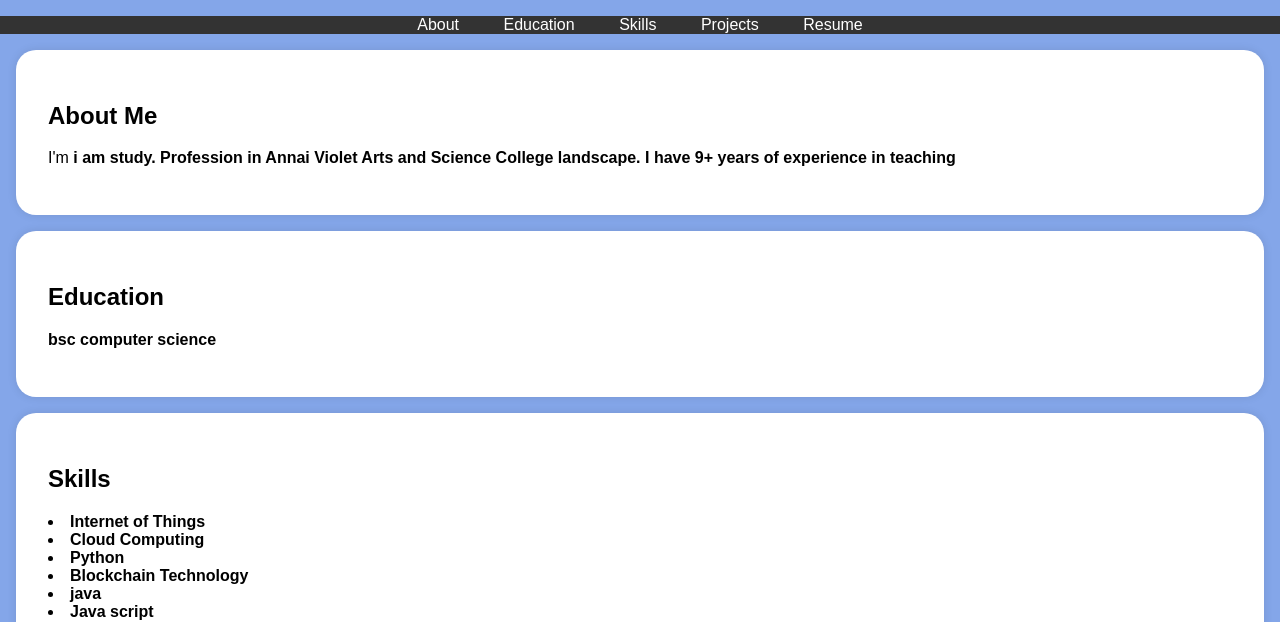
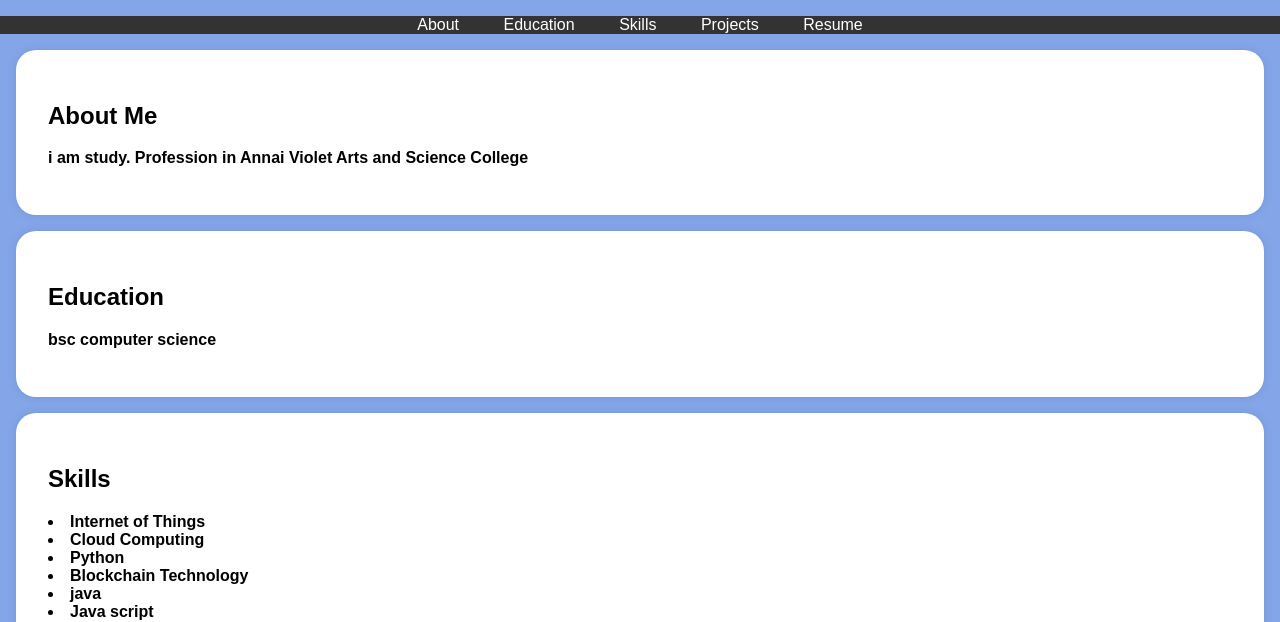
Before and after one commit to Mahalakshmi171760/Mahalakshmi, a plain HTML site: page index.html in a window 1280 px wide. Shown: the part 197-819 px from the top of the page. Drawn offline with Linux system fonts and the light colour scheme.

Commit message:
Update index.html

```diff
--- a/index.html
+++ b/index.html
@@ -115,7 +115,7 @@
     <section id="about">
         <div class="section-content">
             <h2>About Me</h2>
-            <p>I'm  <b> i am study. Profession in Annai Violet Arts and Science College<a href="https://techtrainer20.github.io/git_con2/" traget="_target"></a> landscape. I have 9+ years of experience in teaching </p>
+            <p><b> i am study. Profession in Annai Violet Arts and Science College<a href="https://techtrainer20.github.io/git_con2/" traget="_target"></a> </p>
         </div>
     </section>
 
```
